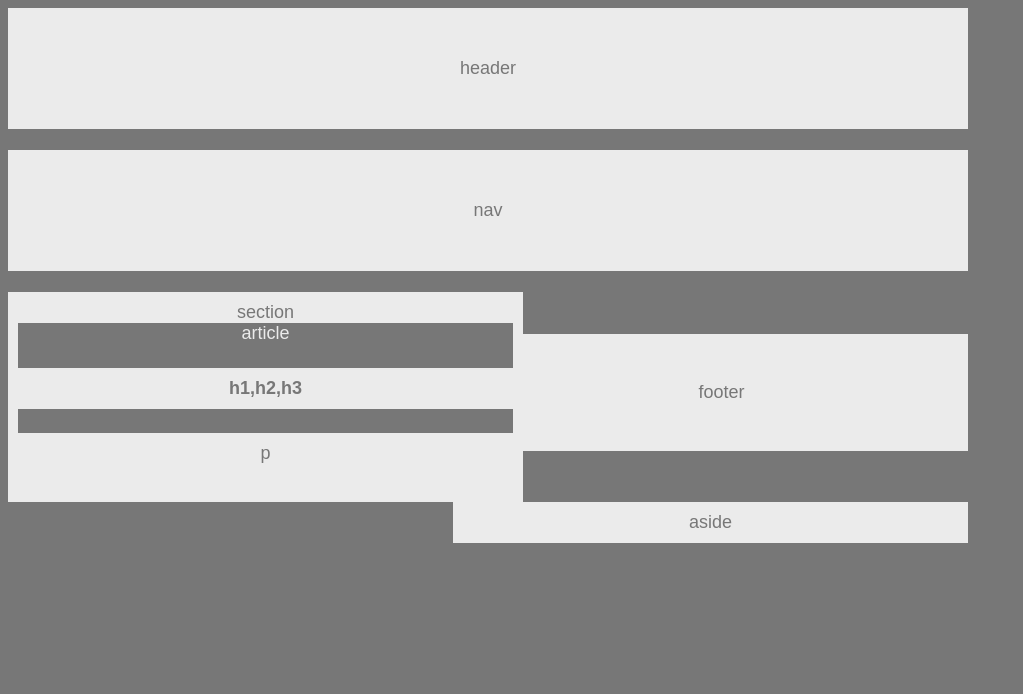
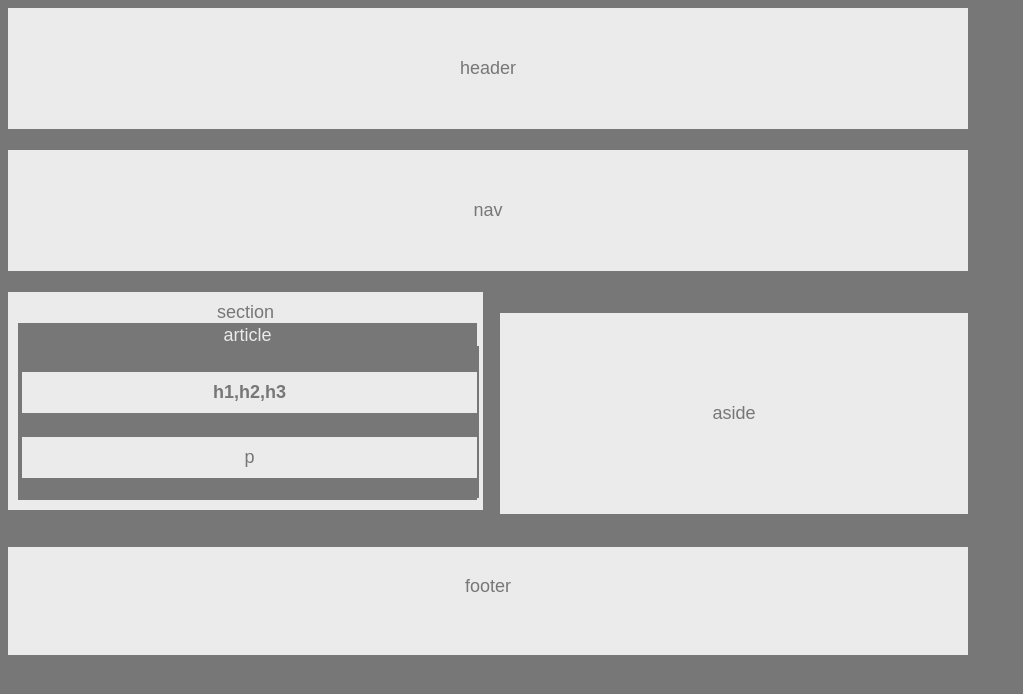
Before and after one commit to Andrewr24/HW-Wireframe, a plain HTML site: page index.html in a window 1280 px wide. Shown: the whole page, without its empty margins (0-1023 px from the left). Drawn offline with Linux system fonts and the light colour scheme.

Commit message:
css changes

```diff
--- a/style.css
+++ b/style.css
@@ -10,7 +10,7 @@ header{
     box-sizing: border-box;
     padding: 50px;;
     text-align: center;
-    length:100%;
+    height:100%;
     width: 100%;
 }
 nav{
@@ -21,7 +21,7 @@ nav{
 }
 section{
     background: #ebebeb;
-    width:495px;
+    width: 455px;
     text-align: center;
     float: left;
     padding: 10px;
@@ -31,21 +31,27 @@ aside{
     background: #ebebeb;
     text-align: center;
     float: right;
-    padding: 10px;
-    width: 495px;
+    padding: 90px;
+    width: 30%;
+    height: 10%;
 }
 footer{
     background: #ebebeb;
     text-align: center;
-    float: bottom;
-    padding: 5%;
+    padding: 3%;
+    height: 50px;
+    /* width: 50%; */
+    float: center;
+    margin-top: 20%;
+    margin-bottom: 5%;
 }
 article{
     color:#ebebeb;
     background:#777;
     text-align: center;
-    length:100%;
-    width: 100%;;
+    height:100%;
+    width: 100%;
+    padding: 2px;
 }
 h1{
     color:#777;
```
Also changed, not shown: index.html (+1 -0 lines).
